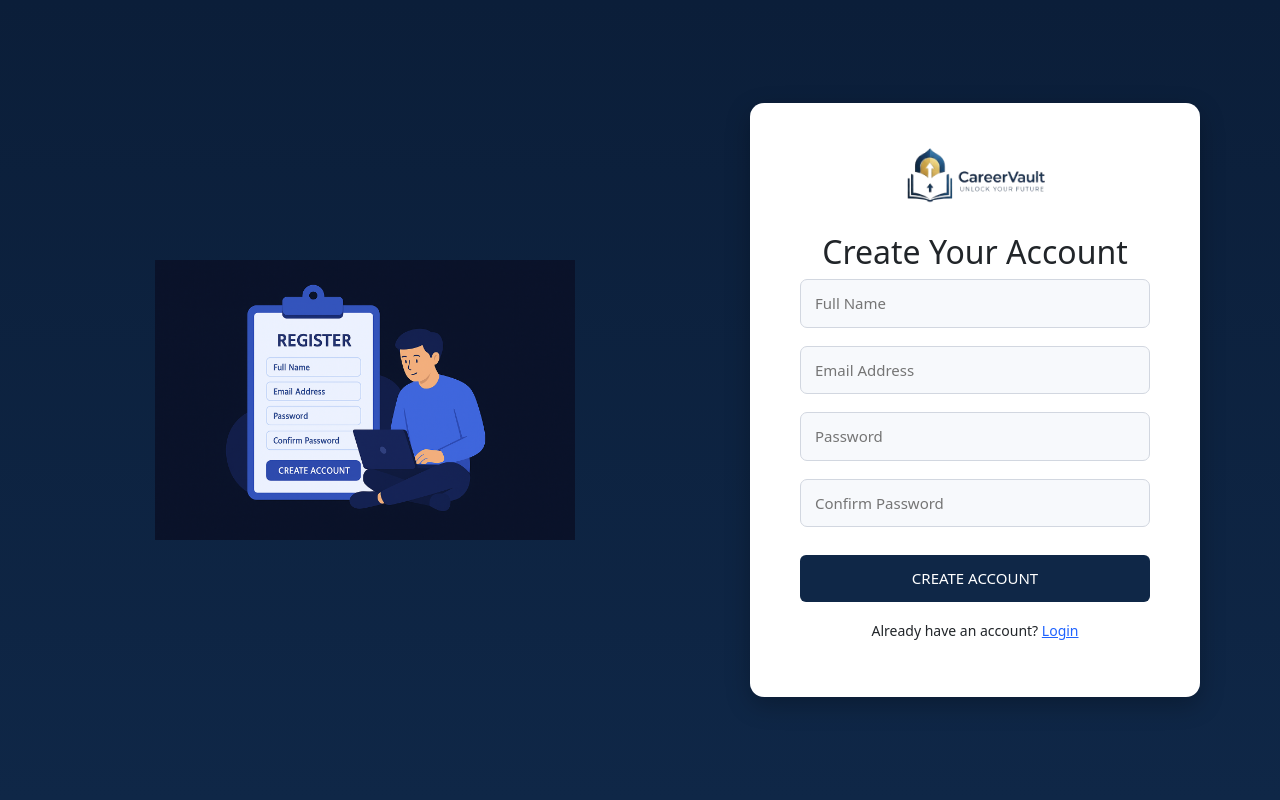
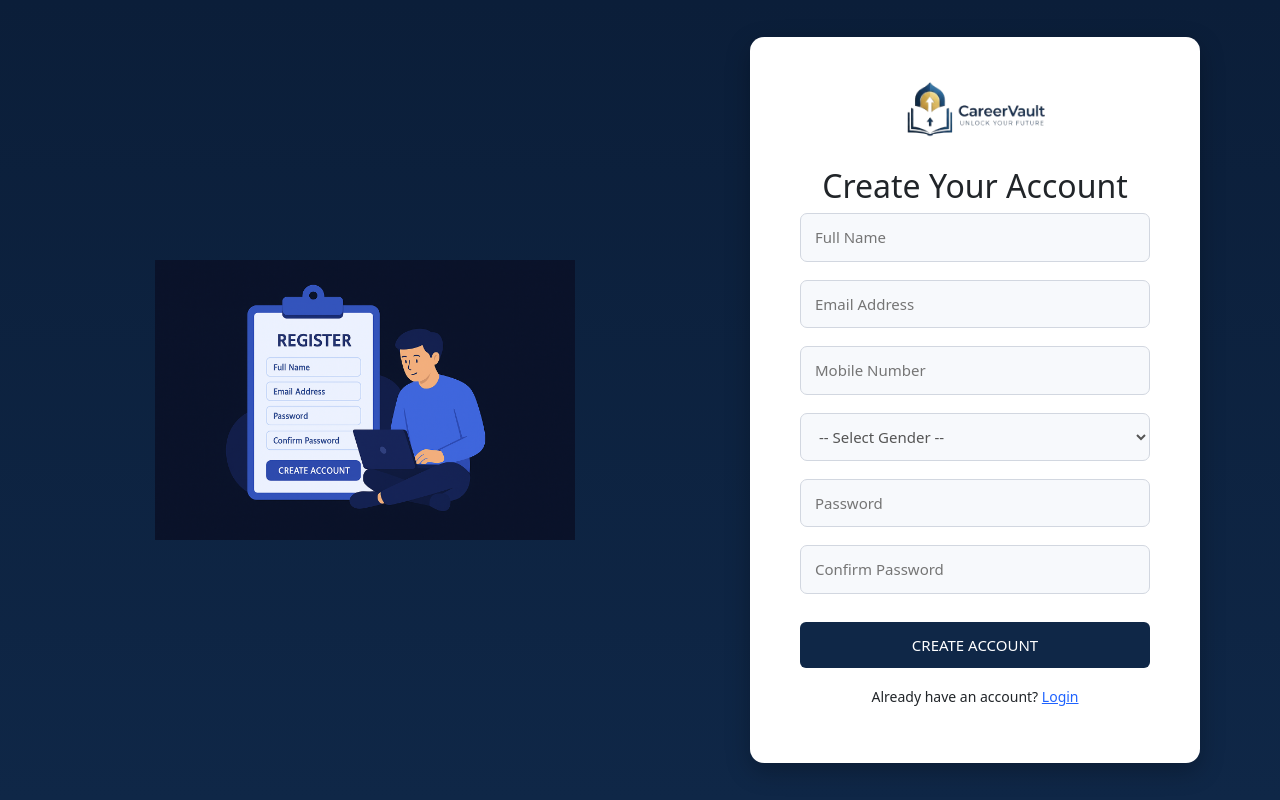
Before and after one commit to AnnyAshu/careervault, a React (Vite) app: page /register in a window 1280 px wide. Built offline with nearby package versions, Linux system fonts and the light colour scheme.

Commit message:
changes in app and resgiter pages

```diff
--- a/src/App.jsx
+++ b/src/LandingPage.jsx
@@ -5,7 +5,7 @@ import ProtectedRoute from "./routes/protectedroute.jsx";
 import Login from "./pages/auth/login.jsx";
 import Register from "./pages/auth/register.jsx";
 import AdminDashboardLayout from "./pages/layout/admindashboardlayout.jsx";
-import Unauthorized from "./pages/Unauthorized";
+import Unauthorized from "./pages/Unauthorized.jsx";
 import DashboardHome from "./pages/dashboard/admindashboard.jsx";
 
 import UserDashboard from "./pages/dashboard/userdashboard.jsx";
@@ -13,7 +13,7 @@ import UserDashboardLayout from "./pages/layout/userdashboardlayout.jsx";
 import Profile from "./pages/profile/userprofile.jsx";
 import MyCourses from "./pages/courses/mycourses.jsx";
 import Applications from "./pages/applications/applications.jsx";
-function App() {
+function LandingPage() {
   return (
     <AuthProvider>
       <BrowserRouter>
@@ -49,4 +49,4 @@ function App() {
   );
 }
 
-export default App;
+export default LandingPage;
--- a/src/main.jsx
+++ b/src/main.jsx
@@ -1,26 +1,12 @@
 import React from "react";
 import ReactDOM from "react-dom/client";
-import App from "./App";
+import LandingPage from "./LandingPage";
 import { AuthProvider } from "./context/authcontext";
 import "bootstrap/dist/css/bootstrap.min.css";
 import "./styles/global.css";
 
 ReactDOM.createRoot(document.getElementById("root")).render(
   <AuthProvider>
-    <App />
+    <LandingPage />
   </AuthProvider>
 );
-
-
-
-
-// import { StrictMode } from 'react'
-// import { createRoot } from 'react-dom/client'
-// import './index.css'
-// import App from './App.jsx'
-
-// createRoot(document.getElementById('root')).render(
-//   <StrictMode>
-//     <App />
-//   </StrictMode>,
-// )
--- a/src/pages/auth/register.jsx
+++ b/src/pages/auth/register.jsx
@@ -11,43 +11,99 @@ const Register = () => {
 
   const [username, setusername] = useState("");
   const [email, setEmail] = useState("");
+  const [mobileno, setMobileNo] = useState("");
+  const [gender, setGender] = useState("");
   const [password, setPassword] = useState("");
   const [confirm, setConfirm] = useState("");
   const [error, setError] = useState("");
   const [success, setSuccess] = useState("");
+  const [busy, setBusy] = useState(false);
   //-------- OnSubmit ------------//
-const onSubmit = async (e) => {
+ const onSubmit = async (e) => {
   e.preventDefault();
+
   setError("");
   setSuccess("");
   setBusy(true);
 
+  // ---------------------------
+  //  VALIDATIONS
+  // ---------------------------
+
+  if (!username.trim()) {
+    setError("Full Name is required.");
+    setBusy(false);
+    return;
+  }
+
+  if (!email.trim()) {
+    setError("Email is required.");
+    setBusy(false);
+    return;
+  }
+
+  if (!mobileno.trim() || mobileno.length !== 10) {
+    setError("Enter a valid 10-digit mobile number.");
+    setBusy(false);
+    return;
+  }
+
+  if (!gender) {
+    setError("Please select your gender.");
+    setBusy(false);
+    return;
+  }
+
+  if (!password.trim()) {
+    setError("Password is required.");
+    setBusy(false);
+    return;
+  }
+
+  if (password.length < 8) {
+    setError("Password must be at least 8 characters.");
+    setBusy(false);
+    return;
+  }
+
+  if (password !== confirm) {
+    setError("Password and Confirm Password do not match.");
+    setBusy(false);
+    return;
+  }
+
+  // ---------------------------
+  //  AFTER ALL VALIDATIONS PASS
+  // ---------------------------
+
   try {
-    const result = await register(username, email, password);
+    const result = await register(username, email, password, gender, mobileno);
 
     if (result?.success) {
       setSuccess(result.message || "Registration successful!");
-
-      // Optional: 2 sec baad login page par redirect kar do
-      // setTimeout(() => {
-      //   navigate("/login");
-      // }, 2000);
+      // Optionally navigate
     } else {
       setError(result?.message || "Something went wrong!");
     }
 
   } catch (err) {
-    setError("Invalid credentials or server error.");
+    if (!err.response) {
+    // API server not reachable
+    setError("Server temporarily unavailable. Please try again later.");
+  }
+  else if (err.response.status === 401) {
+    // wrong credentials
+    setError("Invalid username or password.");
+  }
+  else {
+    // fallback
+    setError("Something went wrong. Please try again.");
+  }
   } finally {
     setBusy(false);
   }
 };
 
-
-  // const handleRegister = (e) => {
-  //   e.preventDefault();
-  //   navigate("/login");
-  // };
 
   return (
     <div className="reg-wrapper">
@@ -62,8 +118,8 @@ const onSubmit = async (e) => {
           <img src={logo} className="reg-logo" />
 
           <h2>Create Your Account</h2>
-          {error && <div className="cv-error">{error}</div>}
-          {success && <div className="cv-success">{success}</div>}
+          {error && <div className="reg-error">{error}</div>}
+          {success && <div className="reg-success">{success}</div>}
           <form onSubmit={onSubmit} className="reg-form" autoComplete="off">
             <input
               type="text"
@@ -78,6 +134,20 @@ const onSubmit = async (e) => {
               value={email}
               onChange={(e) => setEmail(e.target.value)}
             />
+
+            <input
+              type="number"
+              placeholder="Mobile Number"
+              value={mobileno}
+              onChange={(e) => setMobileNo(e.target.value)}
+            />
+
+            {/* Gender Dropdown */}
+            <select value={gender} onChange={(e) => setGender(e.target.value)}>
+              <option value="">-- Select Gender --</option>
+              <option value="Male">Male</option>
+              <option value="Female">Female</option>
+            </select>
 
             <input
               type="password"
--- a/src/styles/register.css
+++ b/src/styles/register.css
@@ -54,6 +54,29 @@
   background: #f7f9fc;
   font-size: 15px;
 }
+.reg-form select {
+  width: 100%;
+  padding: 12px 14px;
+  margin-bottom: 18px;
+  border-radius: 7px;
+  border: 1px solid #d2d7e0;
+  background: #f7f9fc;
+  font-size: 15px;
+  color: #555;
+  outline: none;
+  cursor: pointer;
+}
+
+/* On focus */
+.reg-form select:focus {
+  border-color: #4a90e2;
+  background: #fff;
+}
+
+/* Disable default dropdown arrow for clean style (optional) */
+.reg-form select::-ms-expand {
+  display: none; /* For IE */
+}
 
 .reg-form input:focus {
   border-color: #3c64f4;
@@ -74,6 +97,41 @@
 
 .reg-form button:hover {
   background: #1b3d6d;
+}
+.reg-error,
+.reg-success {
+  padding: 12px 16px;
+  margin-bottom: 15px;
+  border-radius: 6px;
+  font-size: 15px;
+  font-weight: 500;
+  animation: fadeIn 0.3s ease-in-out;
+}
+
+/* Error Message */
+.reg-error {
+  color: #b00020;
+  background: #fdecea;
+  border-left: 4px solid #b00020;
+}
+
+/* Success Message */
+.reg-success {
+  color: #0f5132;
+  background: #e8f6ef;
+  border-left: 4px solid #0f5132;
+}
+
+/* Fade-in Effect */
+@keyframes fadeIn {
+  from {
+    opacity: 0;
+    transform: translateY(-4px);
+  }
+  to {
+    opacity: 1;
+    transform: translateY(0);
+  }
 }
 
 .login-link {
@@ -119,6 +177,17 @@
   to { opacity: 1; transform: translateY(0); }
 }
 
+/* Chrome, Edge, Safari */
+input[type="number"]::-webkit-inner-spin-button,
+input[type="number"]::-webkit-outer-spin-button {
+  -webkit-appearance: none;
+  margin: 0;
+}
+
+/* Firefox */
+input[type="number"] {
+  -moz-appearance: textfield;
+}
 
 
 
```
